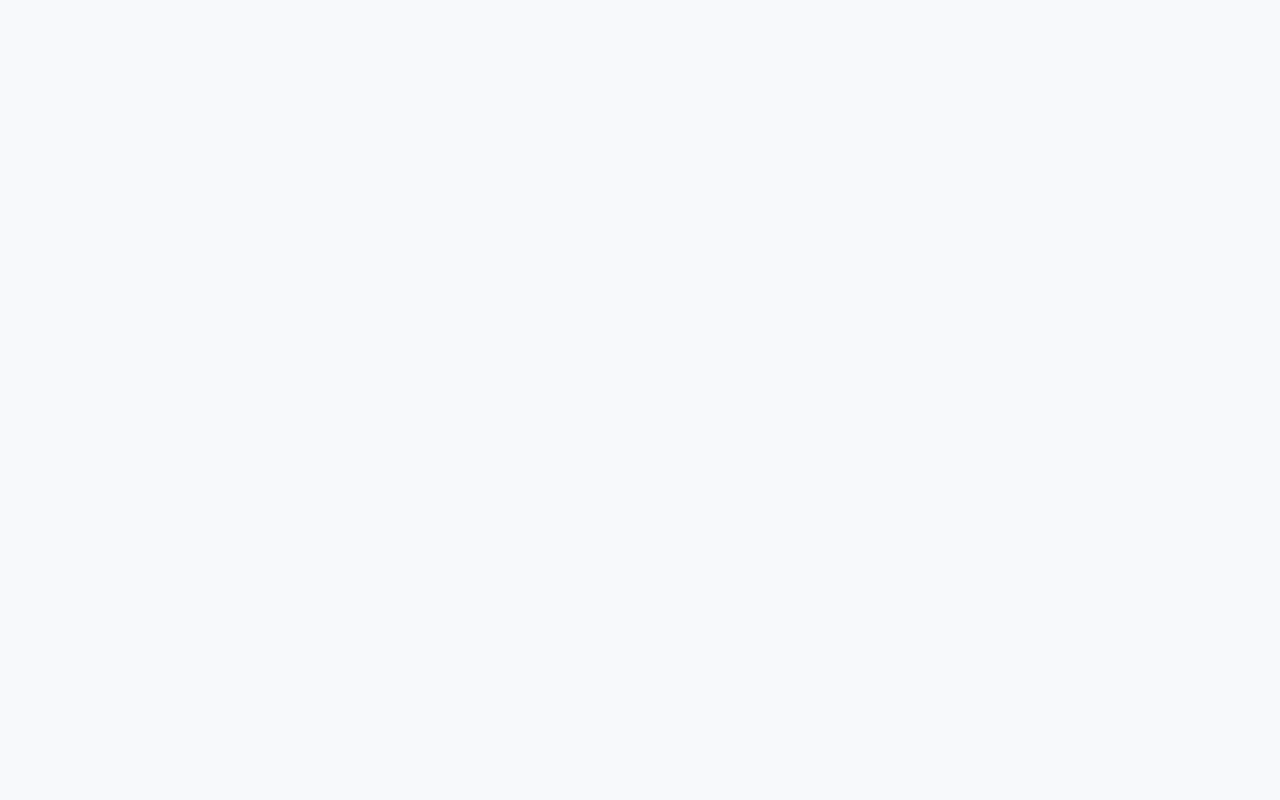
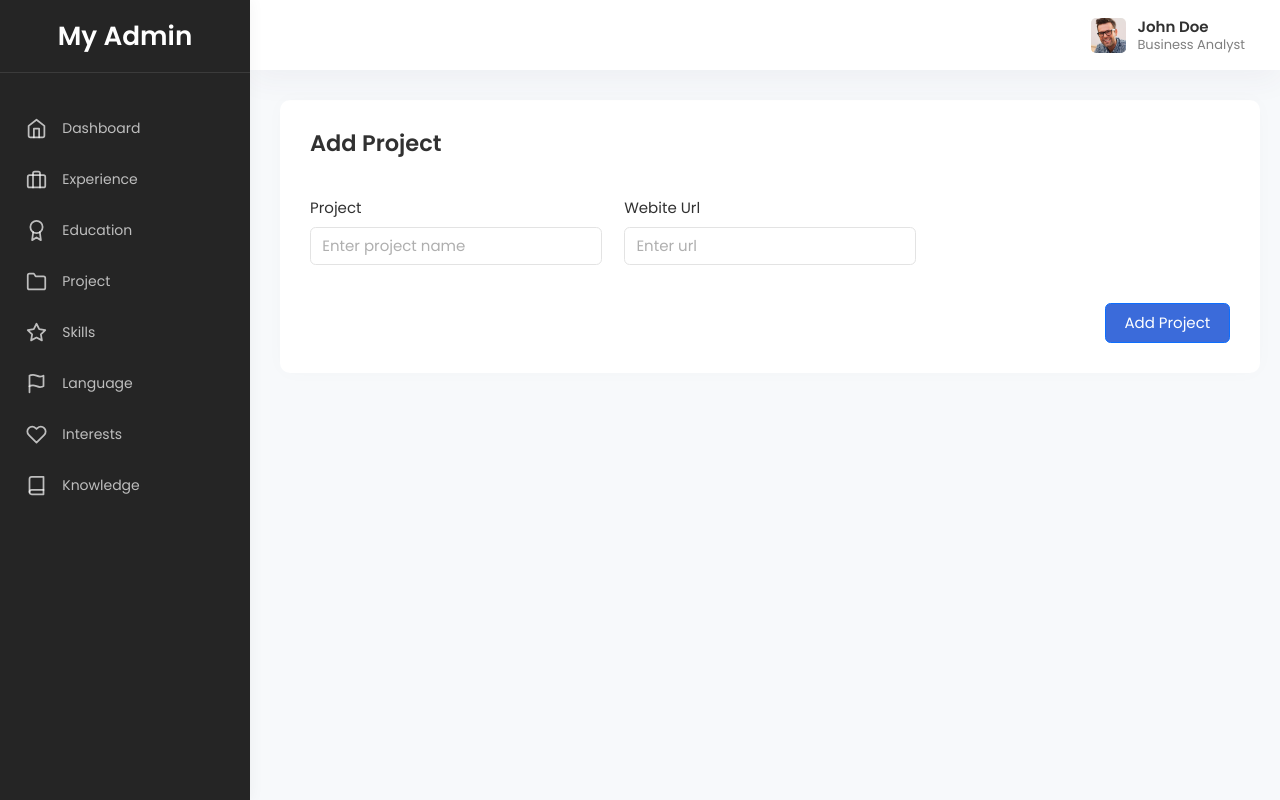
Before and after one commit to tibinjoseph30/resume-app, a React (Create React App) app: page /admin/add-project in a window 1280 px wide. Before the commit this address had no page. Built offline with nearby package versions, Linux system fonts and the light colour scheme.

Commit message:
design updation

```diff
--- a/src/AppRouter.js
+++ b/src/AppRouter.js
@@ -1,6 +1,6 @@
 import { BrowserRouter as Router, Routes, Route } from "react-router-dom";
 import Dashboard from "./components/admin/dashboard/Dashboard";
-import Login from "./components/admin/auth/Login";
+import Login from "./components/auth/Login";
 import Home from "./components/Home";
 import ExperienceAdd from "./components/admin/experience/ExperienceAdd";
 import ExperienceList from "./components/admin/experience/ExperienceList";
@@ -19,6 +19,9 @@ import ProfileEdit from "./components/admin/profile/ProfileEdit";
 import AdminLayout from "./components/admin/layout/AdminLayout";
 import KnowledgeAdd from "./components/admin/knowledge/KnowledgeAdd";
 import KnowledgeList from "./components/admin/knowledge/KnowledgeList";
+import ProjectList from "./components/admin/project/ProjectList";
+import ProjectAdd from "./components/admin/project/ProjectAdd";
+import ProjectEdit from "./components/admin/project/ProjectEdit";
 
 function AppRouter() {
     return(
@@ -34,6 +37,9 @@ function AppRouter() {
                     <Route path="education" element={<EducationList/>} />
                     <Route path="add-education" element={<EducationAdd/>} />
                     <Route path="edit-education/:id" element={<EducationEdit/>} />
+                    <Route path="project" element={<ProjectList/>} />
+                    <Route path="add-project" element={<ProjectAdd/>} />
+                    <Route path="edit-project/:id" element={<ProjectEdit/>} />
                     <Route path="skills" element={<SkillsList/>} />
                     <Route path="add-skill" element={<SkillsAdd/>} />
                     <Route path="language" element={<LanguageList/>} />
--- a/src/components/admin/experience/ExperienceAdd.js
+++ b/src/components/admin/experience/ExperienceAdd.js
@@ -50,7 +50,7 @@ const ExperienceAdd = () => {
 
 
   return (
-    <div className="section-panel">
+    <div>
         <div className="section-header">
           <h4 className='section-title'>Add Experience</h4>
         </div>
--- a/src/components/admin/experience/ExperienceEdit.js
+++ b/src/components/admin/experience/ExperienceEdit.js
@@ -177,7 +177,7 @@ const ExperienceEdit = () => {
             </Row>
             <div className='form-action'>
               <Button type='submit' color='primary' className='d-flex align-items-center'>Update Experience
-                  {!isLoading ?
+                  {isLoading ?
                   <Spinner size="sm" className='ms-2'
                   style={{
                       height: '20px',
--- a/src/components/admin/layout/Header.js
+++ b/src/components/admin/layout/Header.js
@@ -1,4 +1,5 @@
 import { FiMenu } from 'react-icons/fi'
+import { Link } from 'react-router-dom'
 import {
     Nav,
     UncontrolledDropdown,
@@ -29,7 +30,7 @@ const Header = () => {
                     </div>
                 </DropdownToggle>
                 <DropdownMenu dark>
-                    <DropdownItem>My Profile</DropdownItem>
+                    <DropdownItem tag={Link} to="profile">My Profile</DropdownItem>
                     <DropdownItem>Logout</DropdownItem>
                 </DropdownMenu>
             </UncontrolledDropdown>
--- a/src/components/admin/layout/Sidebar.js
+++ b/src/components/admin/layout/Sidebar.js
@@ -1,6 +1,6 @@
 import { Nav, NavItem, NavLink } from 'reactstrap'
 import { NavLink as Link } from 'react-router-dom';
-import { FiHome, FiBriefcase, FiAward, FiStar, FiUser, FiFlag, FiHeart, FiBook } from 'react-icons/fi'
+import { FiHome, FiBriefcase, FiAward, FiStar, FiUser, FiFlag, FiHeart, FiBook, FiFolder } from 'react-icons/fi'
 
 
 const Sidebar = () => {
@@ -21,10 +21,10 @@ const Sidebar = () => {
                         <NavLink tag={Link} to='education' activeClassName="active"><FiAward className='db-icon'/>Education</NavLink>
                     </NavItem>
                     <NavItem>
-                        <NavLink tag={Link} to='skills' activeClassName="active"><FiStar className='db-icon'/>Skills</NavLink>
+                        <NavLink tag={Link} to='project' activeClassName="active"><FiFolder className='db-icon'/>Project</NavLink>
                     </NavItem>
                     <NavItem>
-                        <NavLink tag={Link} to='profile' activeClassName="active"><FiUser className='db-icon'/>Personal Info</NavLink>
+                        <NavLink tag={Link} to='skills' activeClassName="active"><FiStar className='db-icon'/>Skills</NavLink>
                     </NavItem>
                     <NavItem>
                         <NavLink tag={Link} to='language' activeClassName="active"><FiFlag className='db-icon'/>Language</NavLink>
--- a/src/components/admin/profile/ProfileEdit.js
+++ b/src/components/admin/profile/ProfileEdit.js
@@ -161,7 +161,7 @@ const ProfileEdit = () => {
                             <Label>Email</Label>
                             <Input
                                 type="email"
-                                name="state"
+                                name="email"
                                 value={newFormValues.email}
                                 placeholder="Enter email"
                                 onChange={handleChange}
--- /dev/null
+++ b/src/components/admin/project/ProjectAdd.js
@@ -0,0 +1,98 @@
+import { addDoc, collection } from 'firebase/firestore';
+import React, { useState } from 'react'
+import { useNavigate } from 'react-router-dom';
+import { db } from '../../../config/firebase-config';
+import { Button, Col, Form, FormGroup, Input, Label, Row, Spinner } from 'reactstrap';
+
+const ProjectAdd = () => {
+
+    const initialValues = {
+        project: "",
+        url: ""
+    }
+    const [formValues, setFormValues] = useState(initialValues);
+    const [isLoading, setIsLoading] = useState(false);
+
+    const navigate = useNavigate();
+
+    const handleChange = (event) => {
+        setFormValues({
+            ...formValues,
+            [event.target.name]: event.target.value,
+        });
+        console.log(event.target)
+    };
+
+    const handleSubmit= (event) => {
+        event.preventDefault();
+        console.log(formValues);
+        const projectCollectionRef = collection(db, 'project');
+        addDoc(projectCollectionRef, formValues)
+        .then(response => {
+            console.log(response);
+            navigate('../project');
+        })
+        .catch(error => {
+            console.log(error.message)
+        })
+        setFormValues(initialValues);
+        setIsLoading(true);
+    }
+
+  return (
+    <div>
+        <div className="section-header">
+          <h4 className='section-title'>Add Project</h4>
+        </div>
+        <div className="section-body">
+          <Form onSubmit={handleSubmit}>
+            <Row>
+                <Col xl="4" sm="6">
+                  <FormGroup>
+                    <Label>
+                      Project
+                    </Label>
+                    <Input
+                      type="text"
+                      name="project"
+                      value={formValues.project}
+                      placeholder="Enter project name"
+                      onChange={handleChange}
+                      required
+                    />
+                  </FormGroup>
+                </Col>
+                <Col xl="4" sm="6">
+                  <FormGroup>
+                    <Label>
+                      Webite Url
+                    </Label>
+                    <Input
+                      type="text"
+                      name="url"
+                      value={formValues.url}
+                      placeholder="Enter url"
+                      onChange={handleChange}
+                      required
+                    />
+                  </FormGroup>
+                </Col>
+            </Row>
+            <div className='form-action'>
+              <Button type='submit' color='primary' className='d-flex align-items-center'>Add Project
+                  {isLoading ?
+                  <Spinner size="sm" className='ms-2'
+                  style={{
+                      height: '20px',
+                      width:'20px',
+                      borderWidth: '2px'
+                  }}/> : ''}
+              </Button>
+            </div>
+          </Form>
+        </div>
+    </div>
+  )
+}
+
+export default ProjectAdd
--- /dev/null
+++ b/src/components/admin/project/ProjectEdit.js
@@ -0,0 +1,97 @@
+import { doc, setDoc } from 'firebase/firestore';
+import React, { useState } from 'react'
+import { useLocation, useNavigate } from 'react-router-dom';
+import { Button, Col, Form, FormGroup, Input, Label, Row, Spinner } from 'reactstrap'
+import { db } from '../../../config/firebase-config';
+
+const ProjectEdit = () => {
+
+    const [isLoading, setIsLoading] = useState(false);
+
+    const location = useLocation();
+    const [newFormValues, setNewFormValues] = useState(location.state.state);
+    console.log(newFormValues)
+    const newId = location.state.id
+
+    const navigate = useNavigate();
+
+    const handleChange = (event) => {
+        setNewFormValues({
+        ...newFormValues,
+        [event.target.name]: event.target.value,
+        });
+        console.log(event.target)
+    };
+
+    const handleSubmit= (event) => {
+        event.preventDefault();
+        const projectCollectionRef = doc(db, 'project', newId)
+        setDoc(projectCollectionRef, newFormValues)
+        .then(response => {
+            console.log(response);
+            navigate('../project');
+        })
+        .catch(error => {
+        console.log(error.message)
+        })
+        console.log(newFormValues)
+        setIsLoading(true);
+    }
+
+  return (
+    <div>
+      <div className="section-header">
+        <h4 className='section-title'>Edit Experience</h4>
+      </div>
+      <div className="section-body">
+        <Form onSubmit={handleSubmit}>
+            <Row>
+                <Col xl="4" sm="6">
+                  <FormGroup>
+                    <Label>
+                      Project
+                    </Label>
+                    <Input
+                      type="text"
+                      name="organization"
+                      value={newFormValues.project}
+                      placeholder="Enter project name"
+                      onChange={handleChange}
+                      required
+                    />
+                  </FormGroup>
+                </Col>
+                <Col xl="4" sm="6">
+                  <FormGroup>
+                    <Label>
+                      Website Url
+                    </Label>
+                    <Input
+                      type="text"
+                      name="url"
+                      value={newFormValues.url}
+                      placeholder="Enter url"
+                      onChange={handleChange}
+                      required
+                    />
+                  </FormGroup>
+                </Col>
+            </Row>
+            <div className='form-action'>
+              <Button type='submit' color='primary' className='d-flex align-items-center'>Update Project
+                  {isLoading ?
+                  <Spinner size="sm" className='ms-2'
+                  style={{
+                      height: '20px',
+                      width:'20px',
+                      borderWidth: '2px'
+                  }}/> : ''}
+              </Button>
+            </div>
+        </Form>
+      </div>
+    </div>
+  )
+}
+
+export default ProjectEdit
--- /dev/null
+++ b/src/components/admin/project/ProjectList.js
@@ -0,0 +1,91 @@
+import React, { useEffect, useState } from 'react'
+import { collection, deleteDoc, doc, getDocs } from 'firebase/firestore'
+import { FiEdit2, FiTrash2 } from 'react-icons/fi'
+import { NavLink as Link, NavLink } from 'react-router-dom'
+import { Button, Spinner, Table } from 'reactstrap'
+import { db } from '../../../config/firebase-config'
+
+const ProjectList = () => {
+
+    const [project, setProject] = useState([]);
+    const [isLoading, setIsLoading] = useState(false);
+
+    useEffect(()=> {
+        getProject()
+    }, [])
+
+    function getProject() {
+        const projectCollectionRef = collection(db, 'project')
+        getDocs(projectCollectionRef)
+        .then(response => {
+            const getProj = response.docs.map(doc => ({
+                data: doc.data(),
+                id: doc.id
+            }))
+            setProject(getProj)
+            setIsLoading(true)
+        })
+        .catch(error => console.log(error.message))
+    }
+
+    function deleteProject(id) {
+        const projectDeleteRef = doc(db, 'project', id)
+        deleteDoc(projectDeleteRef)
+        .then(response => {
+            console.log(response)
+        })
+        .catch(error => {
+            console.log(error.message)
+        })
+        getProject()
+    }
+
+  return (
+    <div>
+        <div className="section-header">
+            <h4 className='section-title'>Projects</h4>
+            <Button tag={Link} to="../add-project" color='primary' className='ms-auto'>Add New Project</Button>
+        </div>
+        <div className="section-body section-table">
+            <div className="table-responsive">
+                <Table>
+                    <thead>
+                        <tr>
+                            <th>Project</th>
+                            <th>URL</th>
+                            <th className='actions'>Actions</th>
+                        </tr>
+                    </thead>
+                    <tbody>
+                        {!isLoading ?
+                        <tr>
+                            <td align='center' colSpan={100}>
+                                <Spinner color='primary'/>
+                            </td>
+                        </tr> :
+                        (project.length === 0 ?
+                            <tr>
+                                <td align='center' colSpan={100}>There is nothing added yet !!</td>
+                            </tr>:
+                            project.map((pro, id) => (
+                                <tr key={pro.id}>
+                                    <td>{pro.data.project}</td>
+                                    <td>{pro.data.url}</td>
+                                    <td className='actions'>
+                                        <NavLink to={`../edit-project/${id}`} state={{ state : pro.data, id : pro.id }}>
+                                            <FiEdit2 size={18} className='action-btn edit' style={{cursor: 'pointer'}}/>
+                                        </NavLink>
+                                        <FiTrash2 onClick={()=>deleteProject(pro.id)} size={18} className='action-btn delete' style={{cursor: 'pointer'}}/>
+                                    </td>
+                                </tr>
+                            ))
+                        )}
+                    </tbody>
+                </Table>
+            </div>
+        </div>
+    </div>
+  )
+}
+
+export default ProjectList
```
Also changed, not shown: src/components/auth/Login.js (renamed from src/components/admin/auth/Login.js).
